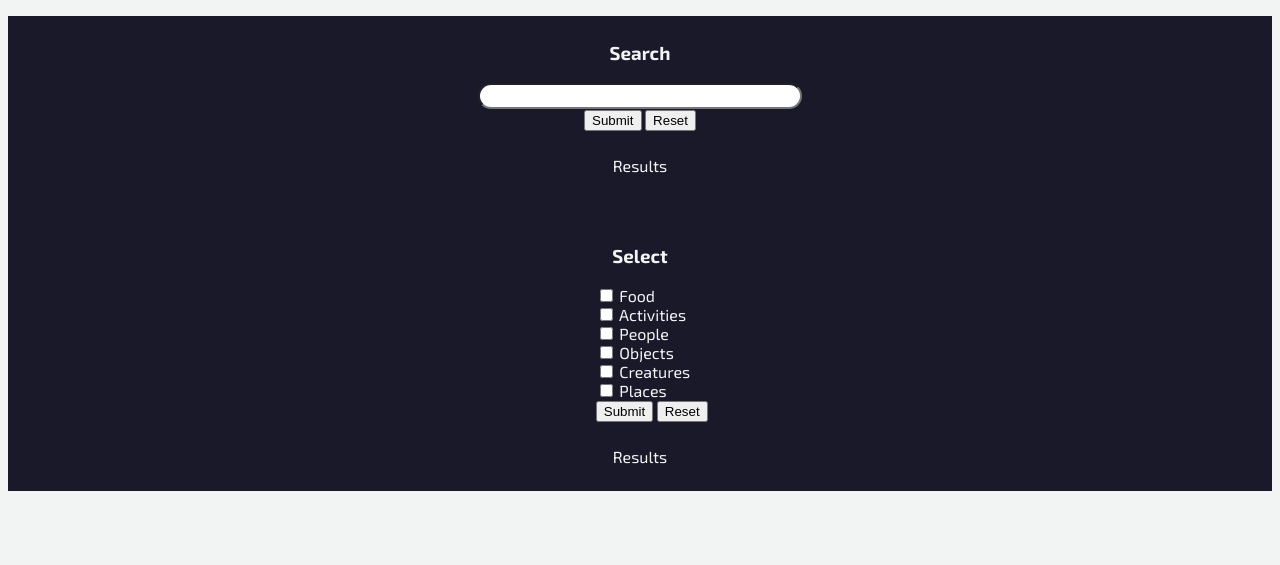
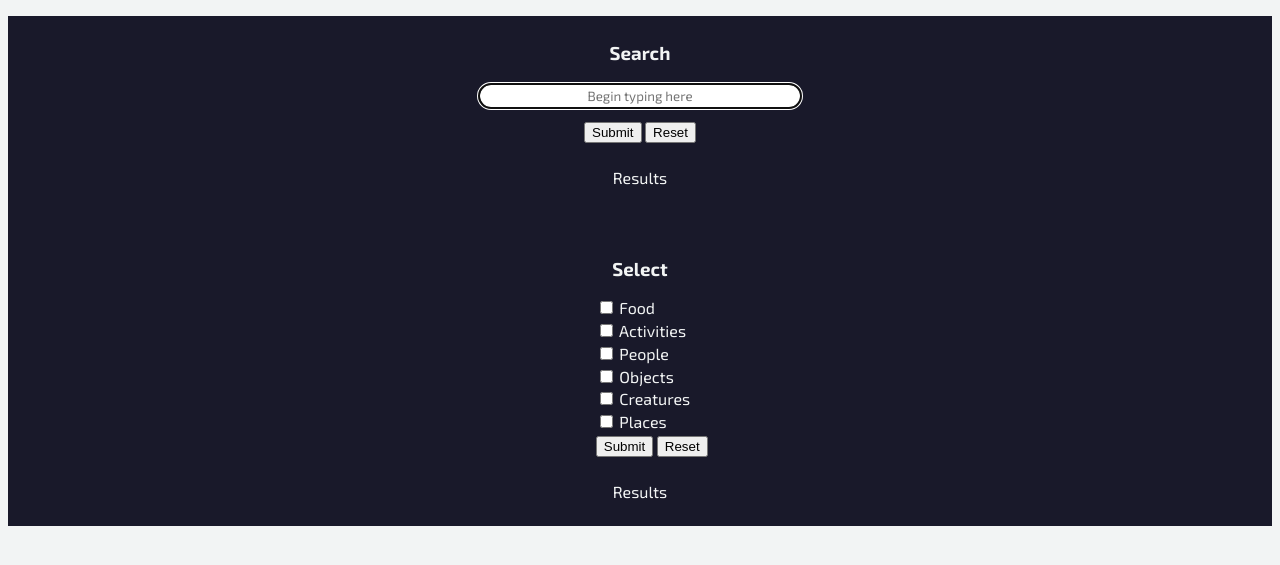
Before and after one commit to mfcecilia/wwed, a plain HTML site: page index.html in a window 1280 px wide. Shown: the part 107-672 px from the top of the page. Drawn offline with Linux system fonts and the light colour scheme.

Commit message:
E-0006 : reformat python and clean up webpage

```diff
--- a/evelyn.css
+++ b/evelyn.css
@@ -55,6 +55,7 @@ p
   border-radius: 20px;
   width: 25%;
   height: 20px;
+  margin-bottom: 1%;
 }
 
 #search-results
@@ -84,6 +85,11 @@ p
   padding-left: 46.5%;
 }
 
+#radio-box
+{
+  margin-bottom: 1%;
+}
+
 #radio-results
 {
   background-color: #19192A;
--- a/index.html
+++ b/index.html
@@ -4,6 +4,7 @@
 <title>Evelyn</title>
 <link href="https://fonts.googleapis.com/css?family=Exo+2:400,700|Open+Sans:400,700" rel="stylesheet">
 <link rel="stylesheet" type="text/css" href="evelyn.css">
+<script src="evelyn.py"></script>
 </head>
 <body>
 
@@ -26,7 +27,7 @@ If the result is bad, a good suggestion will appear.-->
 
 <div id="search-form">
   <form>
-  <input id="search-box" type="text"><br>
+  <input id="search-box" type="text" placeholder="Begin typing here" autofocus="required"><br>
   <input type="submit" value="Submit">
   <input type="reset">
 </form>
@@ -43,12 +44,12 @@ If the result is bad, a good suggestion will appear.-->
 
 <div id="radio-form">
   <form>
-  <input type="checkbox" name="food" value="Food"> Food<br>
-  <input type="checkbox" name="activities" value="Activities"> Activities<br>
-  <input type="checkbox" name="people" value="People"> People<br>
-  <input type="checkbox" name="objects" value="Objects"> Objects<br>
-  <input type="checkbox" name="creatures" value="Creatures"> Creatures<br>
-  <input type="checkbox" name="places" value="Places"> Places<br>
+  <input id="radio-box" type="checkbox" name="food" value="Food"> Food<br>
+  <input id="radio-box" type="checkbox" name="activities" value="Activities"> Activities<br>
+  <input id="radio-box" type="checkbox" name="people" value="People"> People<br>
+  <input id="radio-box" type="checkbox" name="objects" value="Objects"> Objects<br>
+  <input id="radio-box" type="checkbox" name="creatures" value="Creatures"> Creatures<br>
+  <input id="radio-box" type="checkbox" name="places" value="Places"> Places<br>
   <input type="submit" value="Submit">
   <input type="reset">
 </form>
```
Also changed, not shown: evelyn.txt (added), 1 other file.
